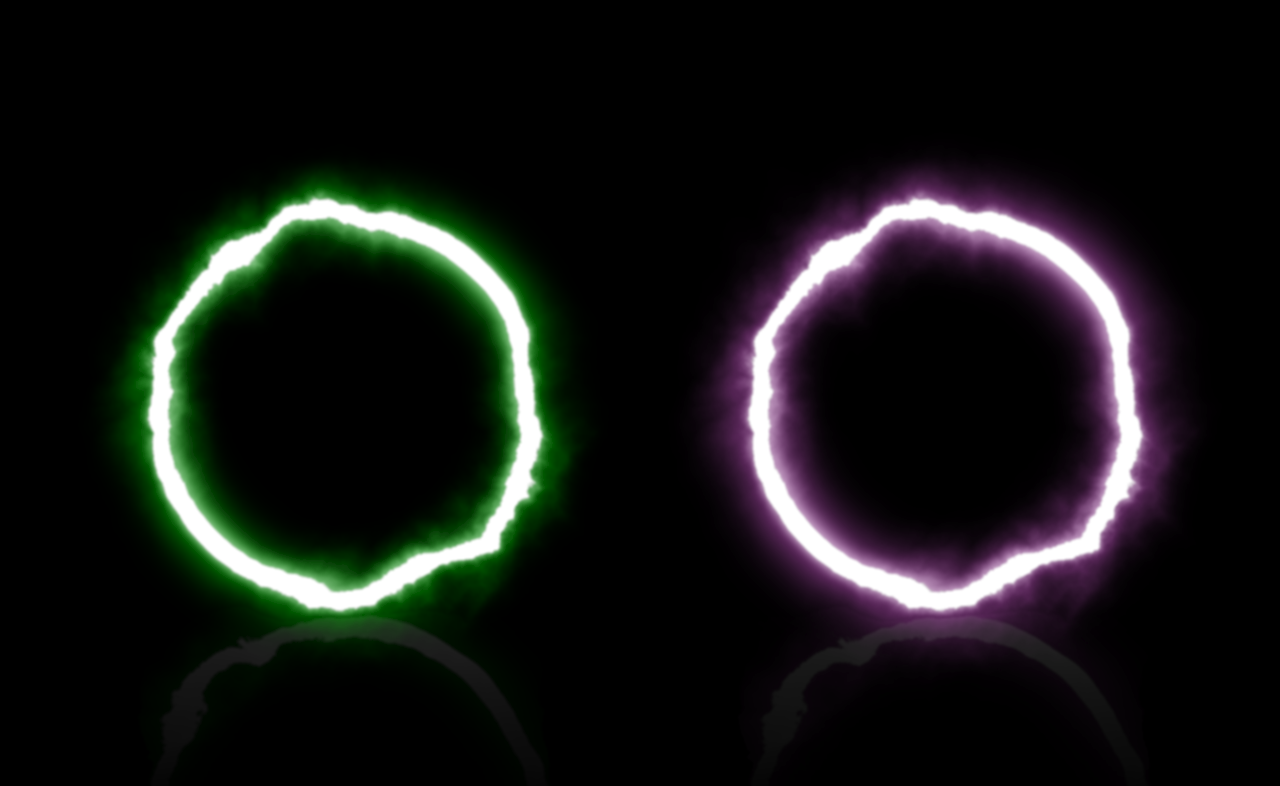
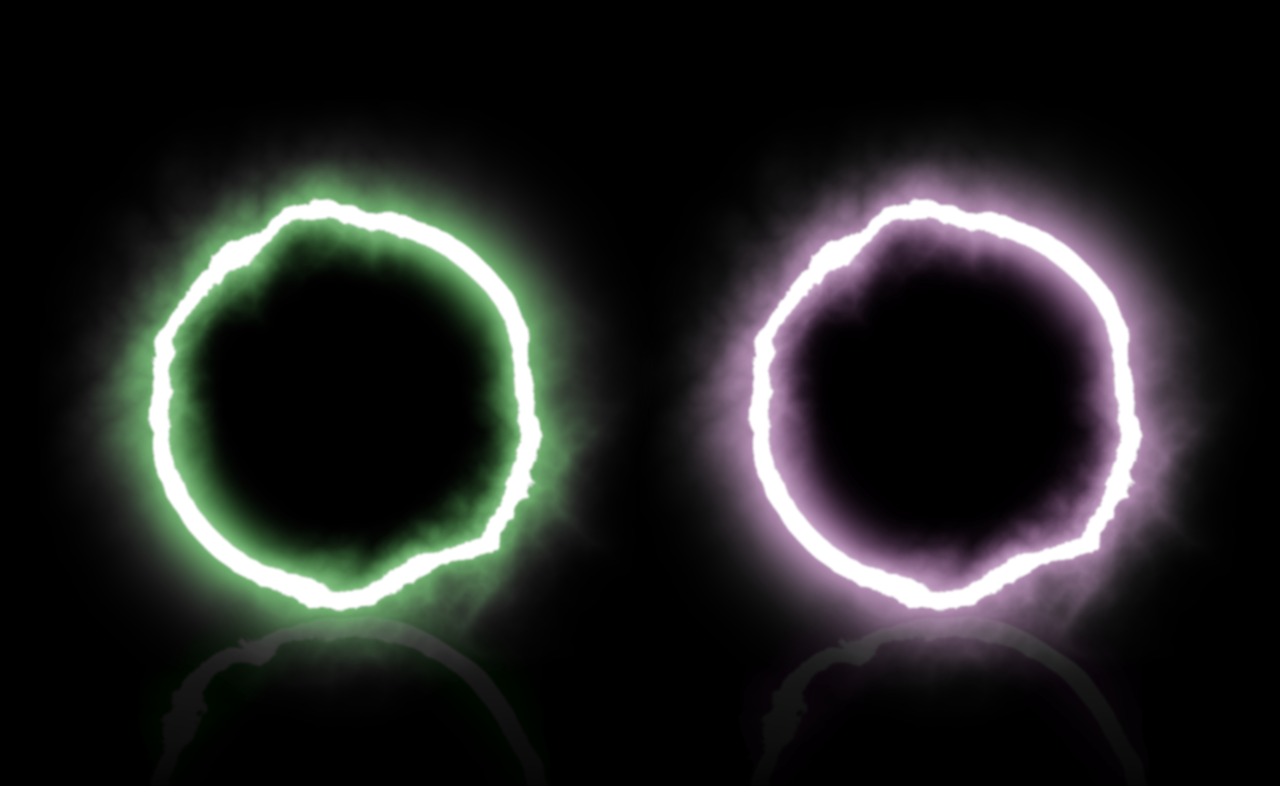
Before and after one commit to mrquirino/Rings_Fire, a plain HTML site: page index.html in a window 1280 px wide. Drawn offline with Linux system fonts and the light colour scheme.

Commit message:
comentarios

```diff
--- a/style.css
+++ b/style.css
@@ -29,8 +29,9 @@ body {
     bottom: 100px;
     border: 20px solid #fff;
     border-radius: 50%;
-    box-shadow: 0 0 50px #0f0,
+    box-shadow: 0 0 10px #0f0,
                 inset 0 0 50px #0f0;
+                /*Altera velocidade das cores, e reflexo*/
     -webkit-box-reflect: below 10px
     linear-gradient(transparent,transparent,#0002);
     animation: animate 5s linear infinite;
@@ -45,8 +46,9 @@ body {
     bottom: 100px;
     border: 20px solid #fff;
     border-radius: 50%;
-    box-shadow: 0 0 10px #fff,
-                inset 0 0 20px #fff;
+        /*Altera a sombra envolta do circulo*/
+    box-shadow: 0 0 100px #fff,
+                inset 0 0 50px #fff;
 
 }
 
```
